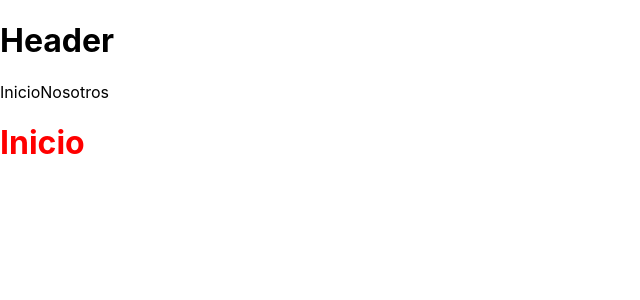
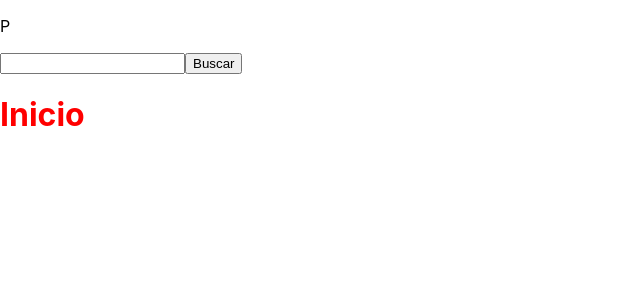
Before and after one commit to pipe473/meFoodTxell, a Next.js app: page / in a window 1280 px wide. Shown: the top 300 px of the page, without its empty margins (0-640 px from the left). Built offline with nearby package versions, Linux system fonts and the light colour scheme.

Commit message:
Agregando elementos al header

```diff
--- /dev/null
+++ b/components/layout/Header.js
@@ -0,0 +1,22 @@
+import React from 'react';
+import Buscar from '../../ui/Buscar'
+
+const Header = () => {
+    return (
+        <header>
+            <div>
+                <p>P</p>
+
+                <Buscar />
+
+                {/* Nav aquí */}
+            </div>
+            <div>
+
+                {/* Menu de administración */}
+            </div>
+        </header>
+     );
+}
+
+export default Header;
--- a/components/layout/Layout.js
+++ b/components/layout/Layout.js
@@ -1,14 +1,11 @@
 import React from 'react';
 import Link from 'next/link';
+import Header from './Header';
 
 const Layout = props => {
     return (
         <>
-            <h1>Header</h1>
-            <nav>
-                <Link href="/">Inicio</Link>
-                <Link href="/nosotros">Nosotros</Link>
-            </nav>
+           <Header />
             <main>
                 {props.children}
             </main>
--- /dev/null
+++ b/ui/Buscar.js
@@ -0,0 +1,13 @@
+import React from 'react';
+
+const Buscar = () => {
+    return (
+        <form>
+            <input type="text" />
+
+            <button type="submit">Buscar</button>
+        </form>
+     );
+}
+
+export default Buscar;
```
